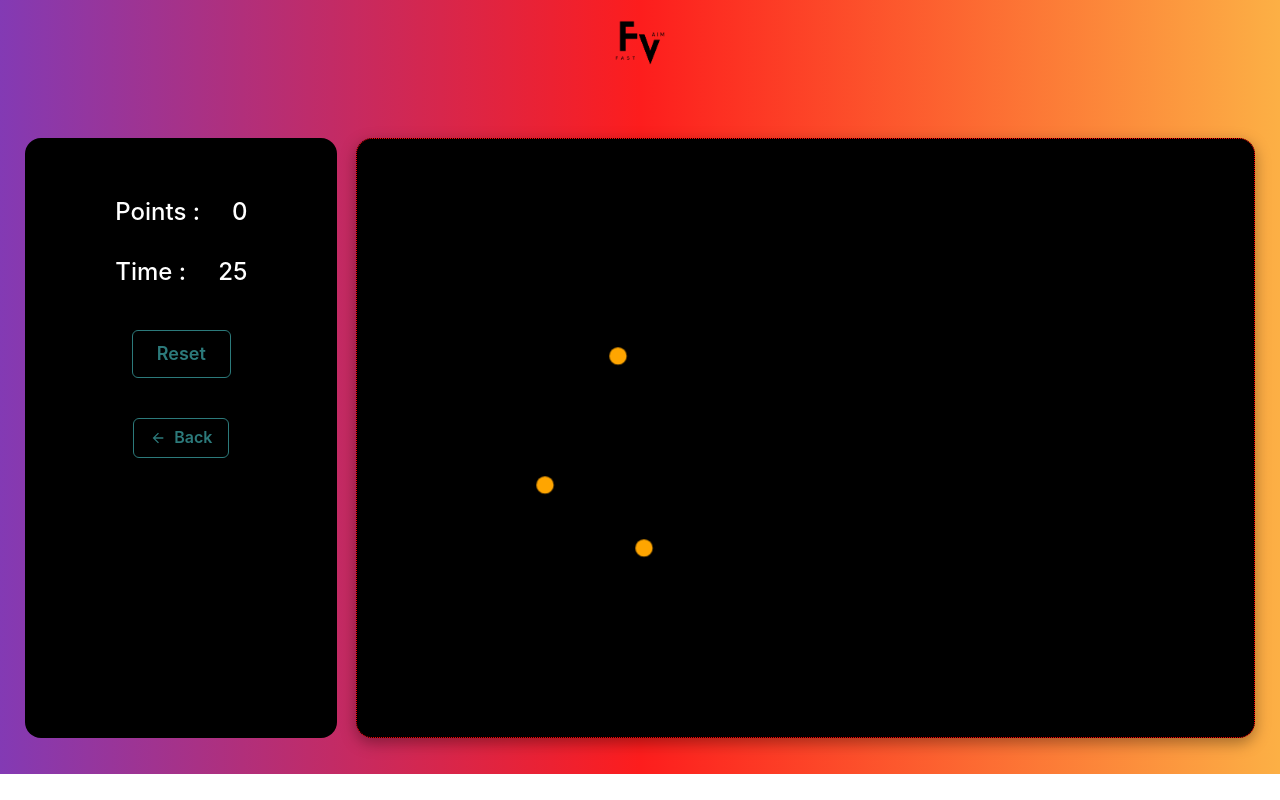
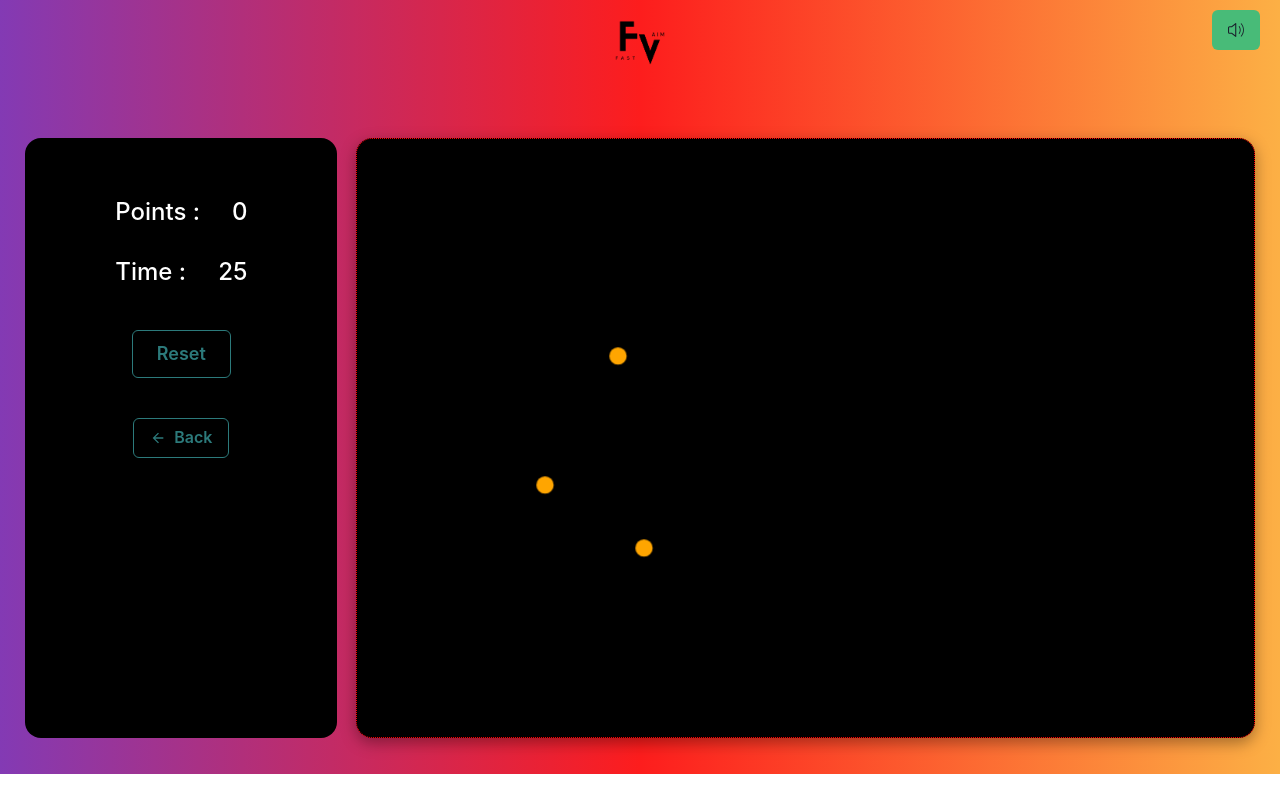
Before and after one commit to 3003abhishek/auspicious-fog-5566, a React (Vite) app in the folder frontend/: page /game/1 in a window 1280 px wide. Built offline with nearby package versions, Linux system fonts and the light colour scheme; no server answers.

Commit message:
One speaker button added, accessable throughout the application

```diff
--- a/frontend/src/App.css
+++ b/frontend/src/App.css
@@ -2,6 +2,14 @@
   display: flex;
   justify-content: center;
   align-items: center;
+  position: relative;
+}
+
+.muteBtn {
+  position: absolute !important;
+  top: 10px;
+  right: 20px;
+  color: rgb(255, 43, 43);
 }
 
 .game {
--- a/frontend/src/App.tsx
+++ b/frontend/src/App.tsx
@@ -1,10 +1,22 @@
-import { Box } from "@chakra-ui/react";
+import { RxSpeakerLoud, RxSpeakerOff } from 'react-icons/rx';
+import { SocketContext } from "./Context/socket.context";
+import { Box, Button } from "@chakra-ui/react";
+import AllRoutes from "./routes/AllRoutes";
+import { useContext } from 'react'
 import "./App.css";
-import AllRoutes from "./routes/AllRoutes";
 
 function App() {
+  const { play, setPlay }: any = useContext(SocketContext)
+
   return (
     <Box className="App">
+      <Button
+        className='muteBtn'
+        bgColor={play ? "green.400" : "#ecc94b"}
+        onClick={() => {
+          setPlay(!play)
+        }}
+      >{play ? <RxSpeakerLoud /> : <RxSpeakerOff />}</Button>
       <AllRoutes />
     </Box>
   );
```
Also changed, not shown: frontend/src/main.tsx (+3 -6 lines).
